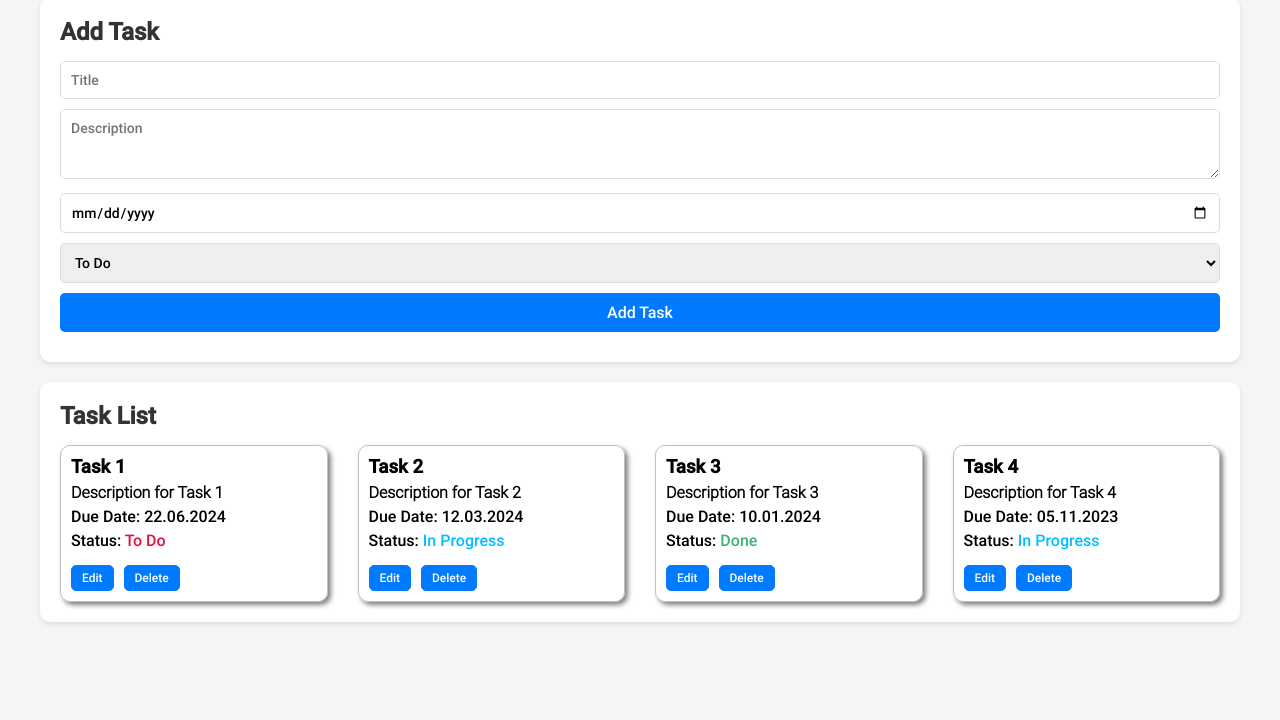
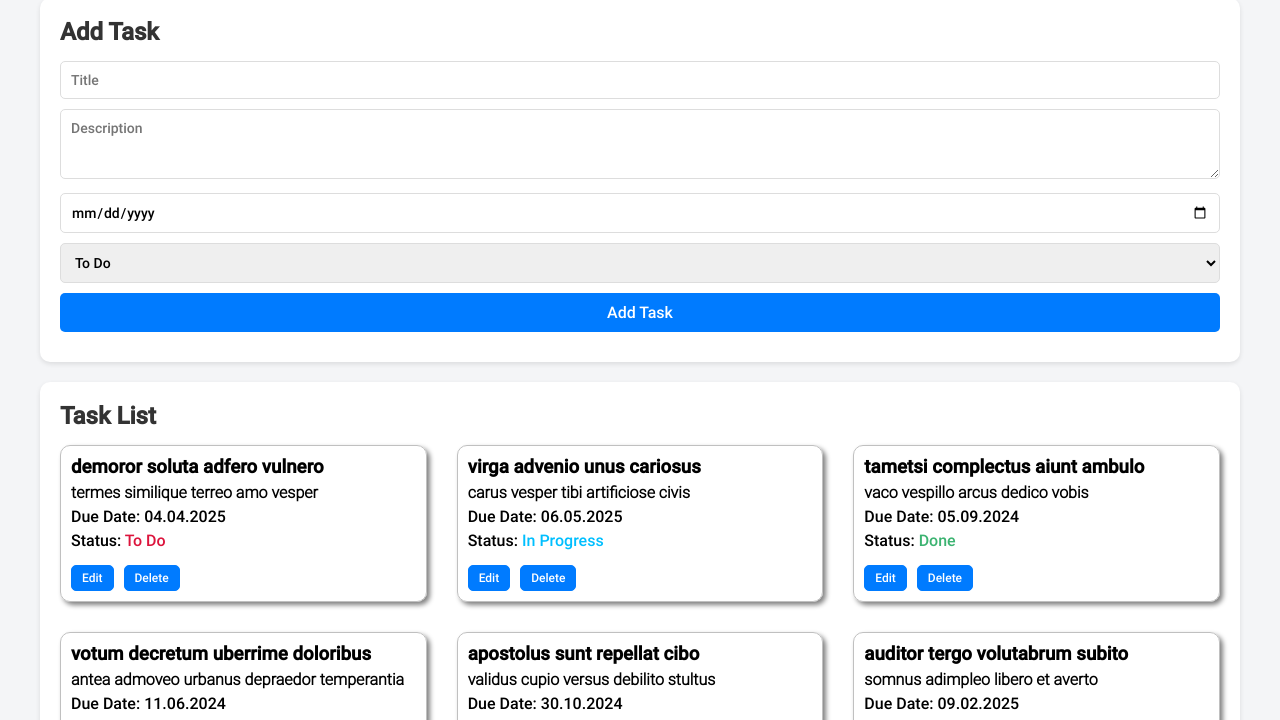
Before and after one commit to Shakhboz06/task_management, a website with bundled scripts: page index.html in a window 1280 px wide. Shown: the part 80-800 px from the top of the page. Built offline with nearby package versions, Linux system fonts and the light colour scheme.

Commit message:
my stack

```diff
--- a/Styles/style.css
+++ b/Styles/style.css
@@ -89,7 +89,7 @@ form button:hover {
     padding: 0;
     margin: 0;
     display: grid;
-    grid-template-columns: repeat(auto-fill, minmax(250px, 1fr));
+    grid-template-columns: repeat(auto-fill, minmax(270px, 1fr));
     gap: 30px;
 }
 
--- /dev/null
+++ b/components/seed.mjs
@@ -0,0 +1,13 @@
+import { faker } from 'https://esm.sh/@faker-js/faker';
+import { tasks } from './taskList.js';
+
+const options = ['To Do', 'In Progress', 'Done']
+for (let i = 0; i < 9; i++) {
+    let obj = {
+        title: faker.lorem.words(4),
+        description: faker.lorem.words(5),
+        dueDate: faker.date.future(),
+        status: faker.helpers.arrayElement(options)
+    }
+    tasks.push(obj)
+}
--- a/components/taskForm.js
+++ b/components/taskForm.js
@@ -1,7 +1,11 @@
 import { addTaskToList } from './taskList.js'
 
+// Function to handle the task form submission
 export const taskForm = () => {
+    // Get the form element by its name
     const taskForm = document.forms.fmData
+
+    //Iterate over the FormData entries and populate the task object
     taskForm.onsubmit = (event) => {
         event.preventDefault()
         let task = {}
@@ -9,7 +13,9 @@ export const taskForm = () => {
         fm.forEach((value, key) => {
             task[key] = value
         })
+        // Add the new task to the task list
         addTaskToList(task)
+        //Resets the form fields to their initial state, clearing any input data
         taskForm.reset()
     }
 }
--- a/components/taskList.js
+++ b/components/taskList.js
@@ -1,42 +1,19 @@
-let tasks = [
-    // for example
-    {
-        title: "Task 1",
-        description: "Description for Task 1",
-        dueDate: "2024-06-22",
-        status: "To Do",
+// an array where all the tasks are stored
+export let tasks = []
 
-    },
-    {
-        title: "Task 2",
-        description: "Description for Task 2",
-        dueDate: "2024-03-12",
-        status: "In Progress",
 
-    },
-    {
-        title: "Task 3",
-        description: "Description for Task 3",
-        dueDate: "2024-01-10",
-        status: "Done",
-    },
-    {
-        title: "Task 4",
-        description: "Description for Task 4",
-        dueDate: "2023-11-05",
-        status: "In Progress",
-    },
-]
-
+// Function to initialize and render the task list when the app loads
 export const taskList = () => {
     createTaskList()
-}
+    }
 
+    // Function to add a new task to the task list and recall the list
 export const addTaskToList = task => {
     tasks.push(task)
     createTaskList()
 }
 
+// Function to create and insert the task list in the DOM
 const createTaskList = () => {
     const taskList = document.getElementById('task-list')
     taskList.innerHTML = ''
@@ -62,11 +39,13 @@ const createTaskList = () => {
     })
 }
 
+// function to delete the task
 const deleteTask = index => {
     tasks.splice(index, 1)
     createTaskList()
 }
 
+// function to edit the task
 const editTask = index => {
     const task = tasks[index]
     const modal = document.getElementById('editModal')
@@ -82,6 +61,7 @@ const editTask = index => {
     }
 }
 
+// this function saves changes of the task
 const saveChanges = index => {
     tasks[index] = {
         title: document.getElementById('edit-title').value,
@@ -94,4 +74,5 @@ const saveChanges = index => {
     createTaskList()
 }
 
+// this closes the modal when clicked!
 document.querySelector('.close').onclick = () => document.getElementById('editModal').classList.remove('active')
--- a/index.html
+++ b/index.html
@@ -49,5 +49,5 @@
   </div>
   </body>
   </html>
-
   <script src="app.js" type="module"></script>
+  <script type="module" src="./components/seed.mjs"></script>
```
Also changed, not shown: package.json (added, +18 -0 lines), 2 other files.
